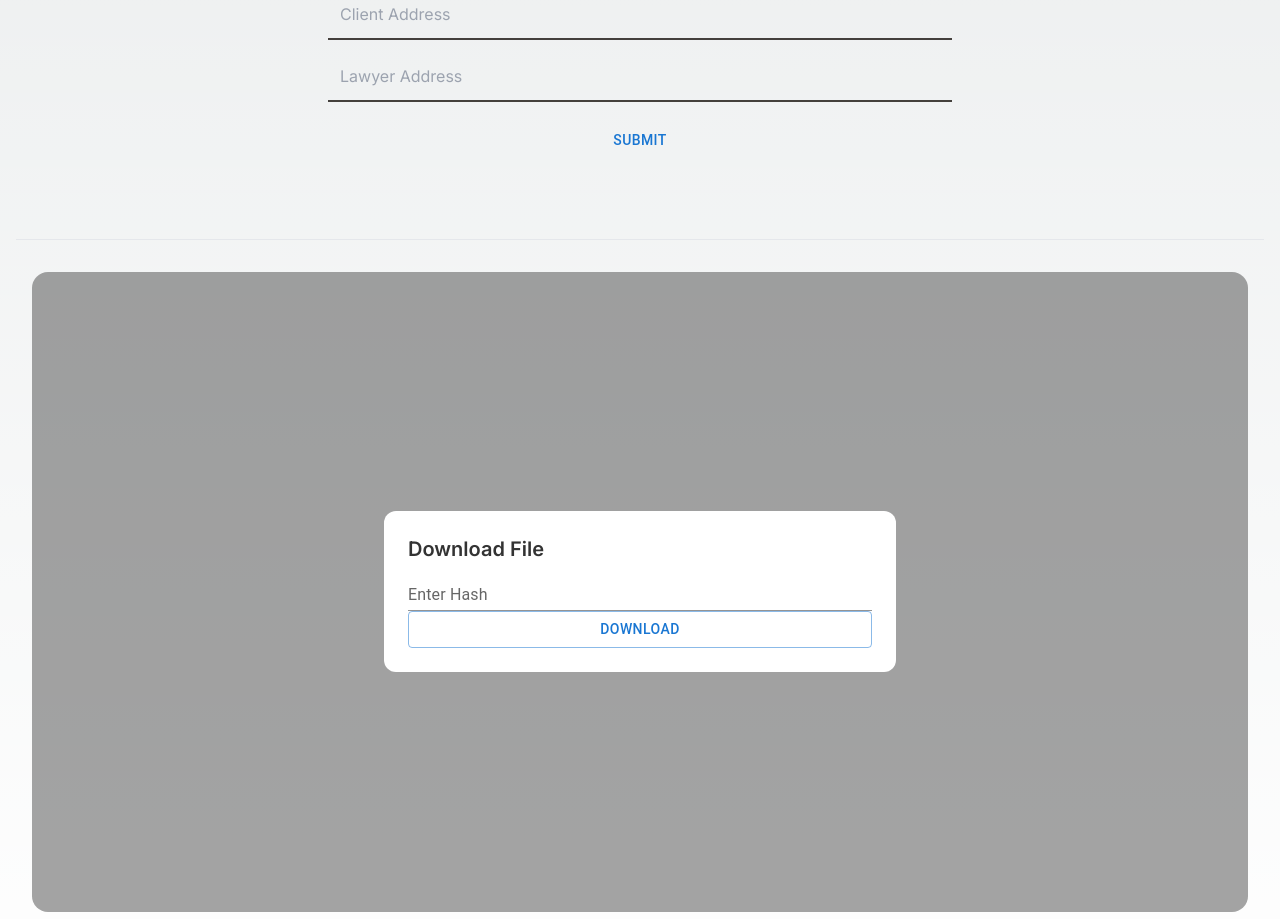
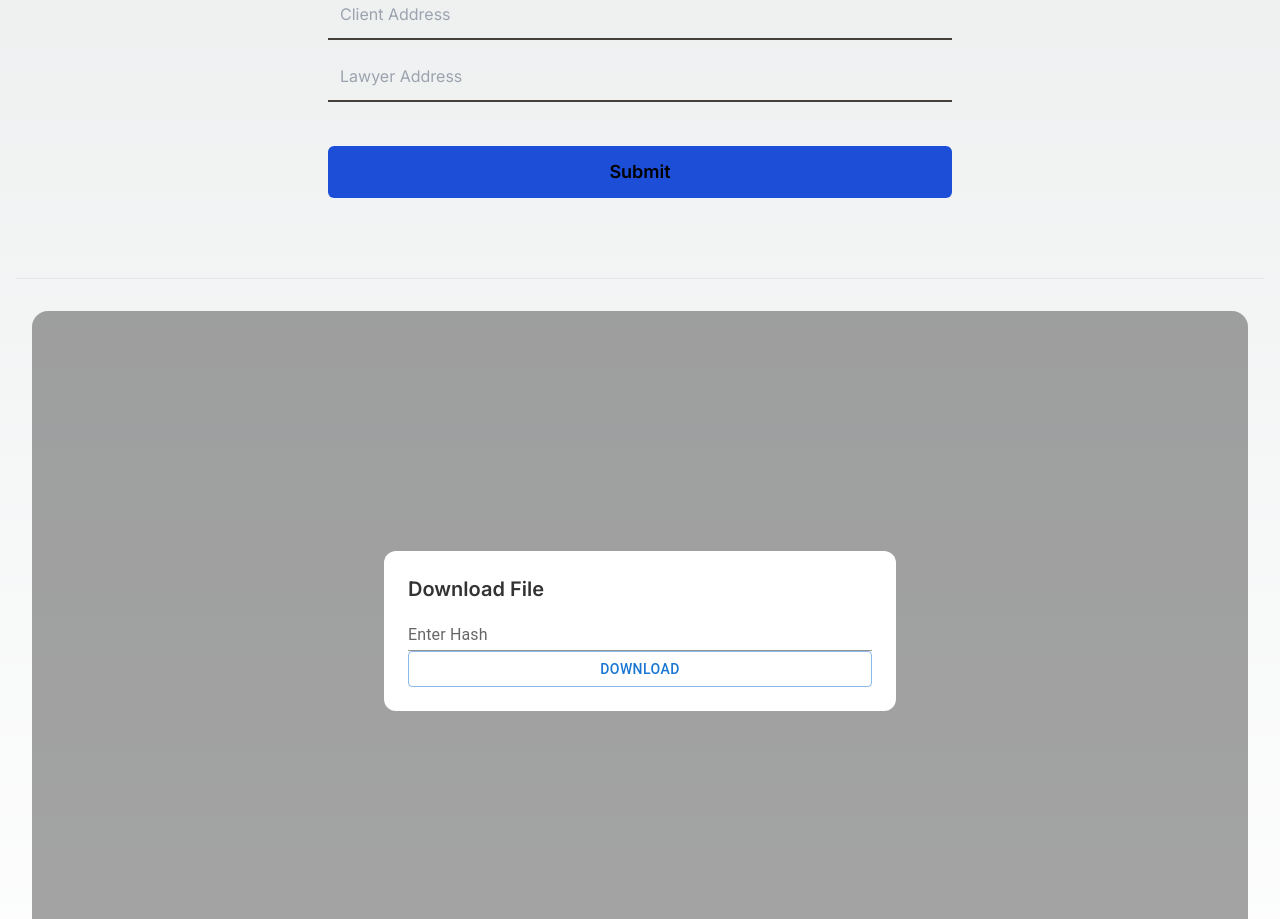
Before and after one commit to ankit-k56/Blockchain-Evault, a Next.js app: page / in a window 1280 px wide. Shown: the part 1600-2519 px from the top of the page. Built offline with nearby package versions, Linux system fonts and the light colour scheme.

Commit message:
button deployment fix

```diff
--- a/src/components/Form.jsx
+++ b/src/components/Form.jsx
@@ -53,7 +53,7 @@ const Form = () => {
             <input type="text" onChange={inpChangeHandler} name='client' placeholder='Client Address' className='bg-transparent border-b-2 p-3 border-b-stone-700'/>
             <input type="text" onChange={inpChangeHandler} name='lawyer' placeholder='Lawyer Address' className='bg-transparent border-b-2 p-3 border-b-stone-700'/>
         </div>
-        <Button className='bg-blue-500 w-full hover:bg-blue-500 md:w-1/2  p-5 py-3 text-white' color='primary'>Submit</Button>
+        <button className='bg-blue-700 w-full font-semibold text-lg mt-6 p-5 md:w-1/2 py-3 rounded-md'>Submit</button>
     </form>
 
     {/* <form className='w-full py-8 flex flex-col items-center '>
```
